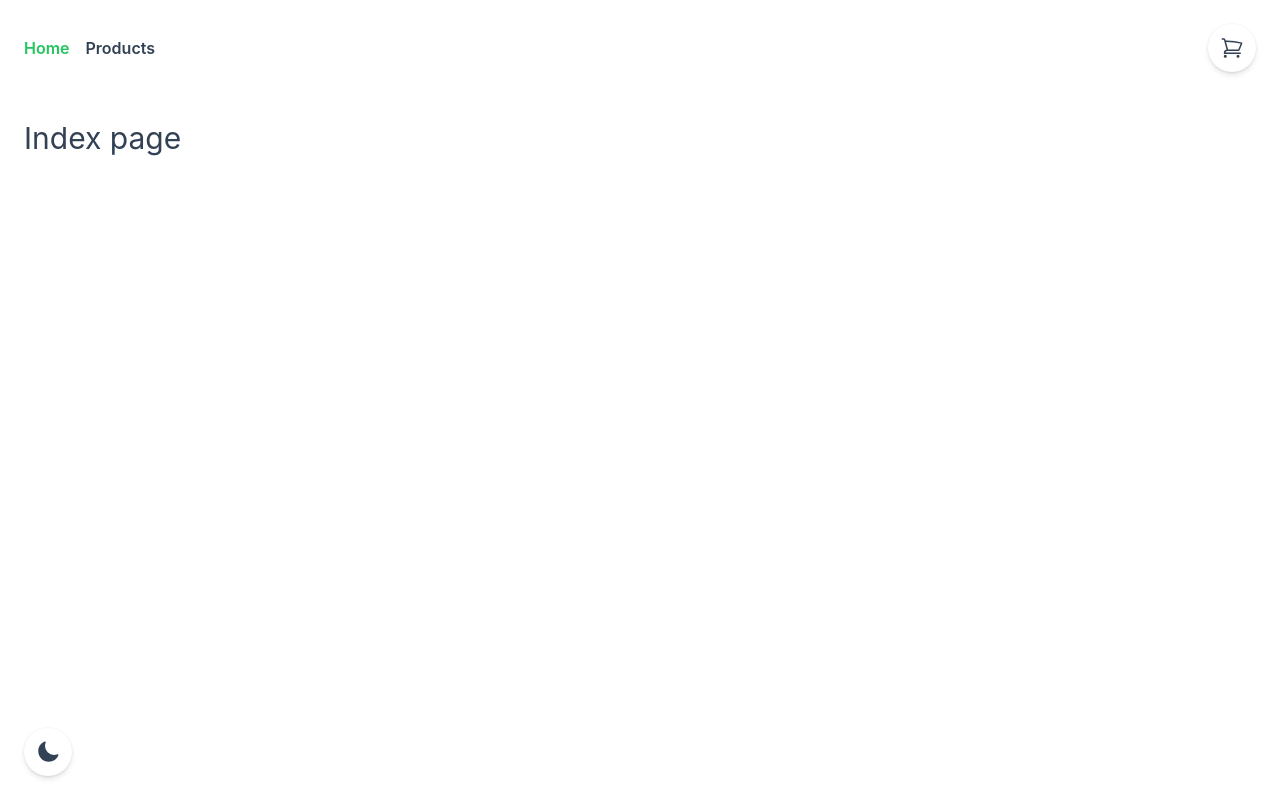
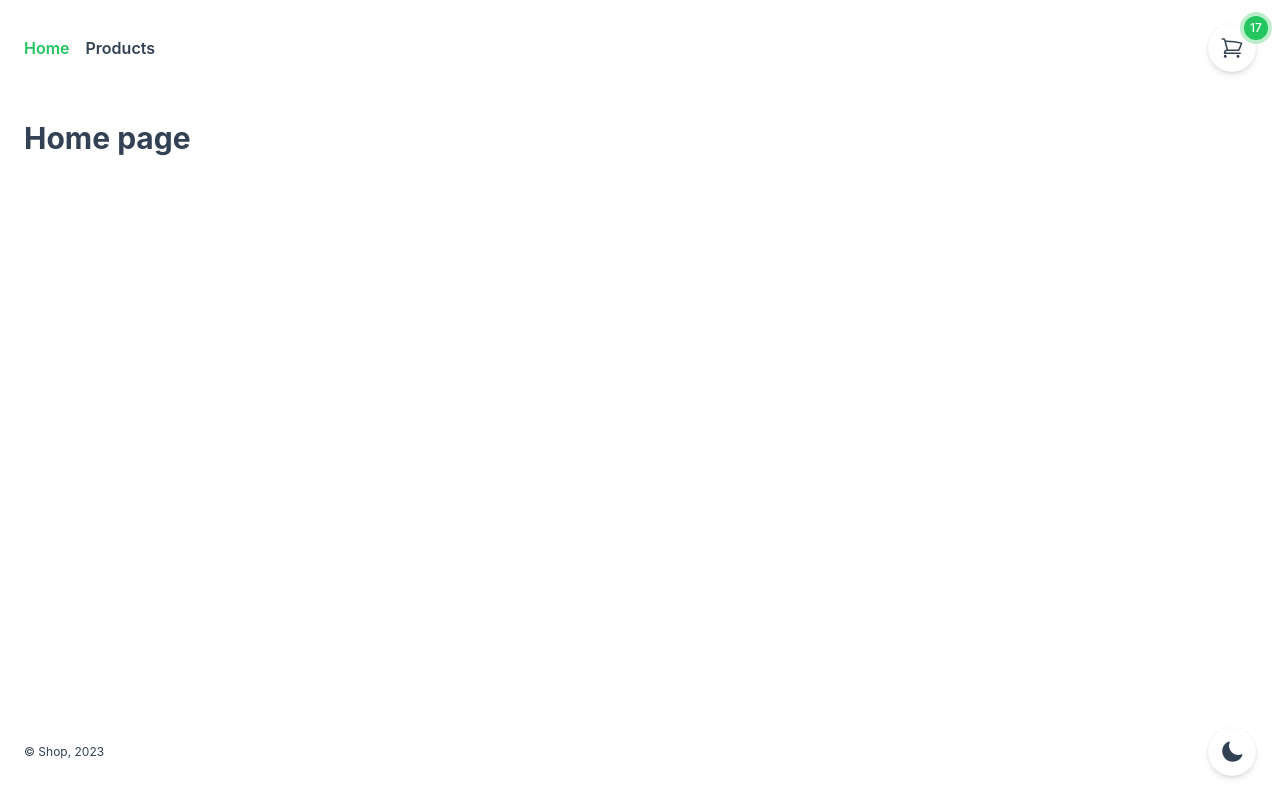
Before and after one commit to AirFast/shop, a Nuxt app in the folder frontend/: page / in a window 1280 px wide. Built offline with nearby package versions, Linux system fonts and the light colour scheme.

Commit message:
feat: add cart counter

```diff
--- a/frontend/components/Footer.vue
+++ b/frontend/components/Footer.vue
@@ -1,10 +1,12 @@
 <script setup lang="ts">
 import { MoonIcon, SunIcon } from "@heroicons/vue/24/solid";
 
+const year = new Date().getFullYear();
 const { isDark, toggleDark } = useTheme();
 </script>
 
 <template>
+  <p class="text-xs">&copy; Shop, {{ year }}</p>
   <ClientOnly>
     <IconButton @click="toggleDark()">
       <SunIcon v-if="isDark" class="w-6 h-6" />
--- a/frontend/components/Header.vue
+++ b/frontend/components/Header.vue
@@ -24,7 +24,12 @@ import { ShoppingCartIcon } from "@heroicons/vue/24/outline";
   <ul class="flex gap-4">
     <li>
       <NuxtLink to="/cart">
-        <IconButton>
+        <IconButton class="relative">
+          <span
+            class="w-6 h-6 absolute -top-2 -right-3 flex items-center justify-center rounded-full ring-4 ring-green-500/30 bg-green-500 text-white text-xs/none font-medium"
+          >
+            17
+          </span>
           <ShoppingCartIcon class="w-6 h-6" />
         </IconButton>
       </NuxtLink>
--- a/frontend/layouts/default.vue
+++ b/frontend/layouts/default.vue
@@ -16,7 +16,7 @@ const { isDark, toggleDark } = useTheme();
       <main class="flex-1 my-6">
         <slot />
       </main>
-      <footer class="my-6">
+      <footer class="flex justify-between items-center gap-4 my-6">
         <Footer />
       </footer>
     </div>
--- a/frontend/pages/cart.vue
+++ b/frontend/pages/cart.vue
@@ -1,3 +1,3 @@
 <template>
-  <h1 class="text-3xl">Cart page</h1>
+  <h1 class="text-3xl font-bold">Cart page</h1>
 </template>
--- a/frontend/pages/index.vue
+++ b/frontend/pages/index.vue
@@ -1,3 +1,3 @@
 <template>
-  <h1 class="text-3xl">Index page</h1>
+  <h1 class="text-3xl font-bold">Home page</h1>
 </template>
--- a/frontend/pages/products.vue
+++ b/frontend/pages/products.vue
@@ -1,3 +1,3 @@
 <template>
-  <h1 class="text-3xl">Products page</h1>
+  <h1 class="text-3xl font-bold">Products page</h1>
 </template>
```
